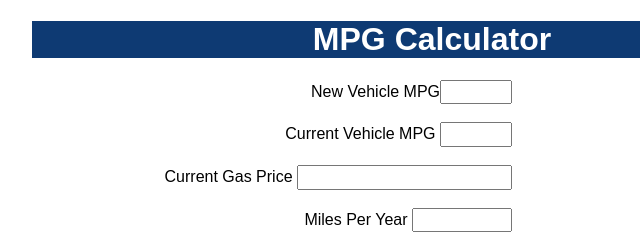
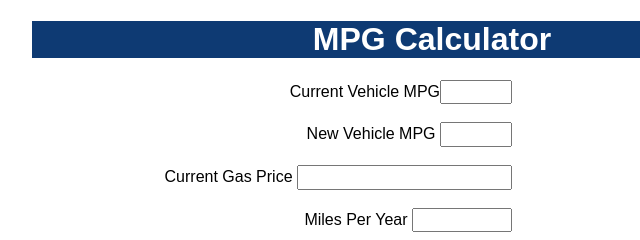
Before and after one commit to briannasue/MPGCalc, a plain HTML site: page index.html in a window 1280 px wide. Shown: the top 240 px of the page, 208-848 px from the left. Drawn offline with nearby package versions, Linux system fonts and the light colour scheme.

Commit message:
Update index.html

```diff
--- a/index.html
+++ b/index.html
@@ -62,7 +62,7 @@
     <form action="# "id="stuff">
 
       <!--INPUT CAR 1-->
-   <div class="block"> <label for = "car1">New Vehicle MPG<input type = "number"
+   <div class="block"> <label for = "car1">Current Vehicle MPG<input type = "number"
                  id = "car1"
                  max = "100"
                  min = "0" />
@@ -72,7 +72,7 @@
 
 
       <!--INPUT CAR 2-->
-      <div class="block"><label for = "car2">Current Vehicle MPG
+      <div class="block"><label for = "car2">New Vehicle MPG
           <input type = "number"
                  id = "car2"
                  max = "100"
```
